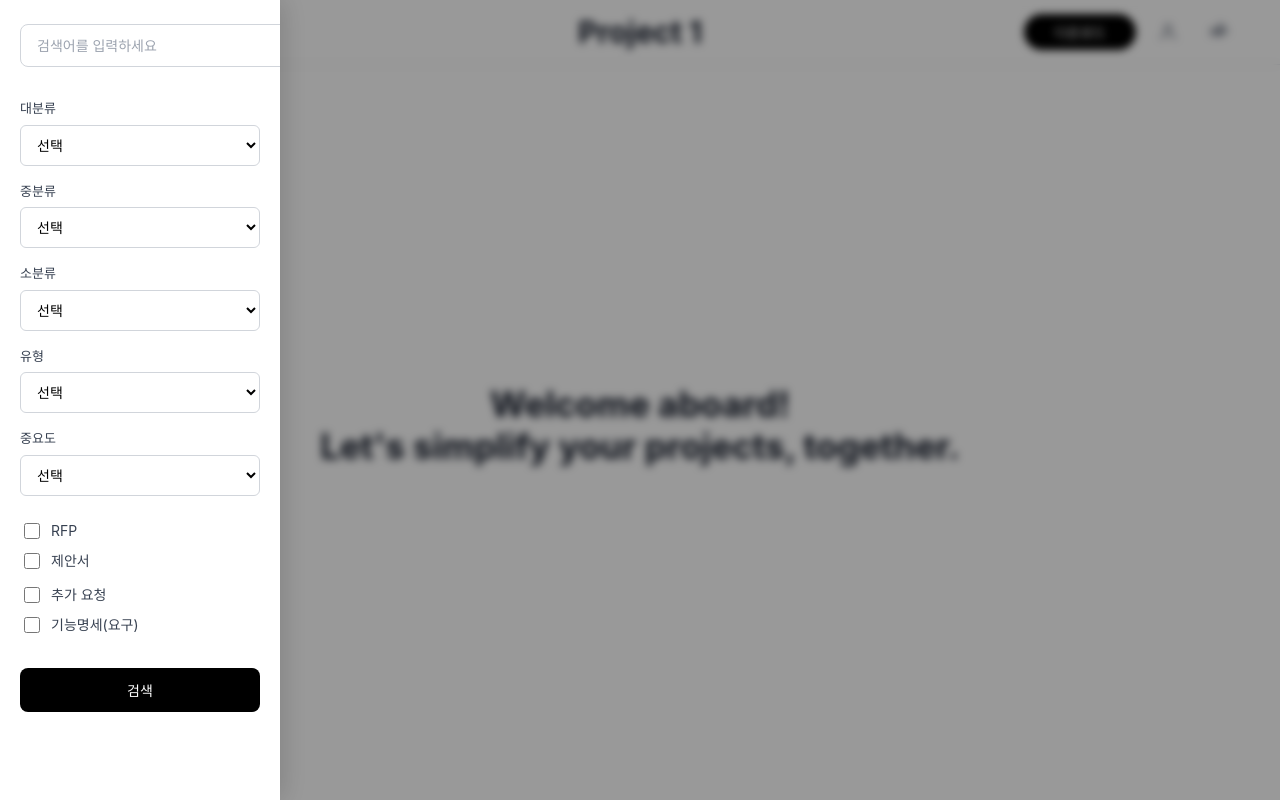
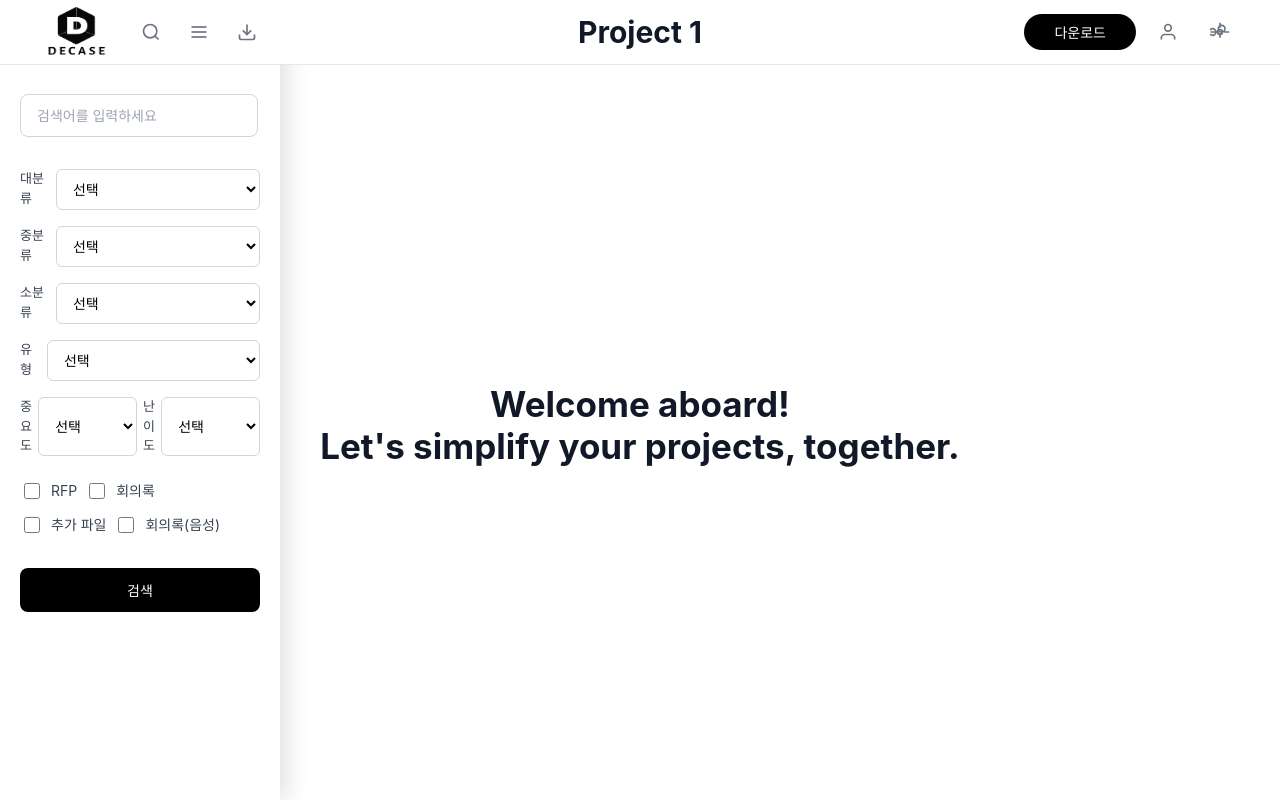
Before and after one commit to 8-do-nenemddin/DECASE-FE, a Vue app: page /projects/1 in a window 1280 px wide. Both pictures are taken after a click on the button 151 px from the left and 32 px from the top of the page. Built offline with nearby package versions, Linux system fonts and the light colour scheme.

Commit message:
feat: 검색 사이드 바 css 수정

```diff
--- a/src/components/projects/SearchRequirementsSidebar.vue
+++ b/src/components/projects/SearchRequirementsSidebar.vue
@@ -71,6 +71,14 @@
               <option value="medium">보통</option>
               <option value="low">낮음</option>
             </select>
+
+            <label class="filter-label">난이도</label>
+            <select v-model="filters.priority" class="filter-select">
+              <option value="">선택</option>
+              <option value="high">높음</option>
+              <option value="medium">보통</option>
+              <option value="low">낮음</option>
+            </select>
           </div>
         </div>
 
@@ -83,18 +91,18 @@
             </label>
             <label class="checkbox-item">
               <input type="checkbox" v-model="options.proposal" />
-              <span class="checkbox-label">제안서</span>
+              <span class="checkbox-label">회의록</span>
             </label>
           </div>
 
           <div class="checkbox-group">
             <label class="checkbox-item">
               <input type="checkbox" v-model="options.additional" />
-              <span class="checkbox-label">추가 요청</span>
+              <span class="checkbox-label">추가 파일</span>
             </label>
             <label class="checkbox-item">
               <input type="checkbox" v-model="options.functional" />
-              <span class="checkbox-label">기능명세(요구)</span>
+              <span class="checkbox-label">회의록(음성)</span>
             </label>
           </div>
         </div>
@@ -146,13 +154,6 @@ const performSearch = () => {
 /* 사이드바 오버레이 */
 .sidebar-overlay {
   position: fixed;
-  top: 0;
-  left: 0;
-  right: 0;
-  bottom: 0;
-  background: rgba(0, 0, 0, 0.4);
-  backdrop-filter: blur(4px);
-  z-index: 50;
   animation: overlayFadeIn 0.3s ease-out;
 }
 
@@ -189,6 +190,7 @@ const performSearch = () => {
 }
 
 .sidebar-content {
+  margin-top: 70px;
   padding: 24px 20px;
   display: flex;
   flex-direction: column;
@@ -201,7 +203,7 @@ const performSearch = () => {
 }
 
 .search-input {
-  width: 100%;
+  width: 85%;
   padding: 12px 16px;
   border: 1px solid #d1d5db;
   border-radius: 8px;
@@ -230,7 +232,7 @@ const performSearch = () => {
 
 .filter-section {
   display: flex;
-  flex-direction: column;
+  /* flex-direction: column; */
   gap: 6px;
 }
 
@@ -271,7 +273,7 @@ const performSearch = () => {
 
 .checkbox-group {
   display: flex;
-  flex-direction: column;
+  /* flex-direction: column; */
   gap: 8px;
 }
 
```
